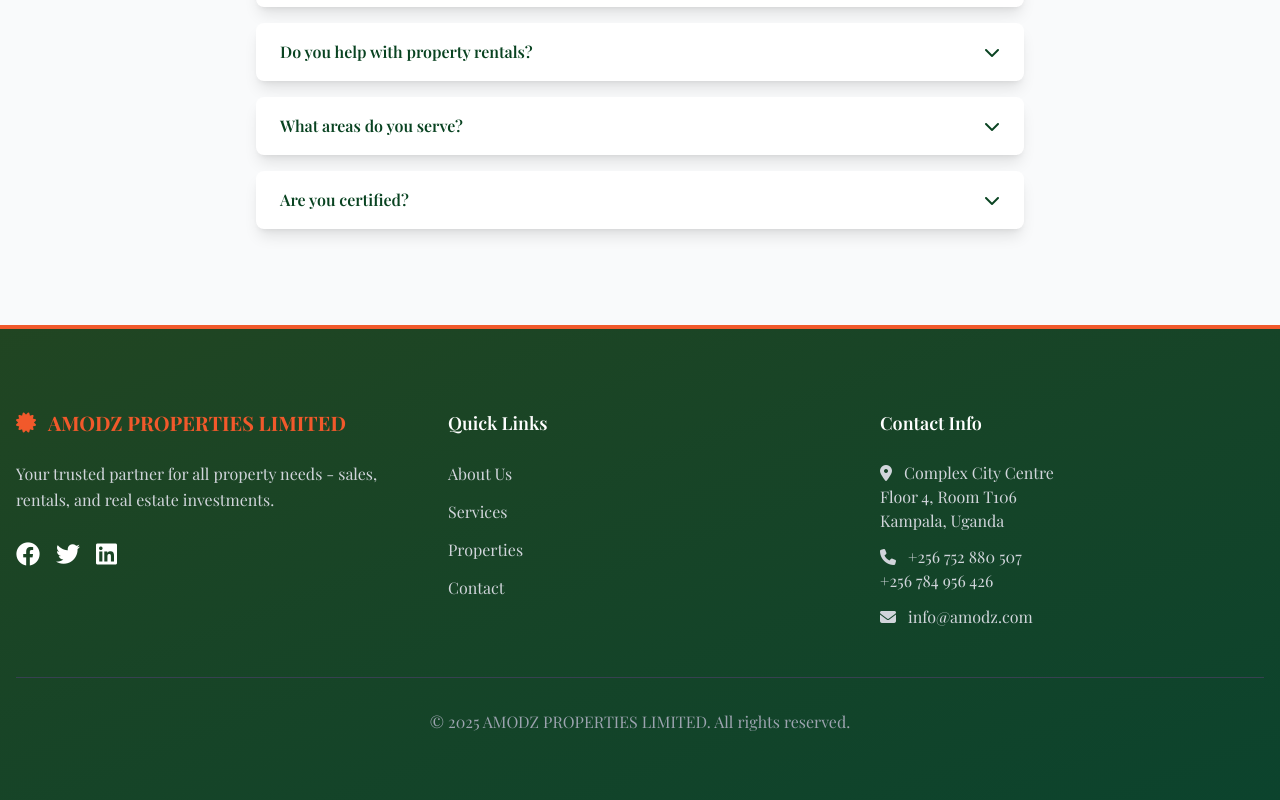
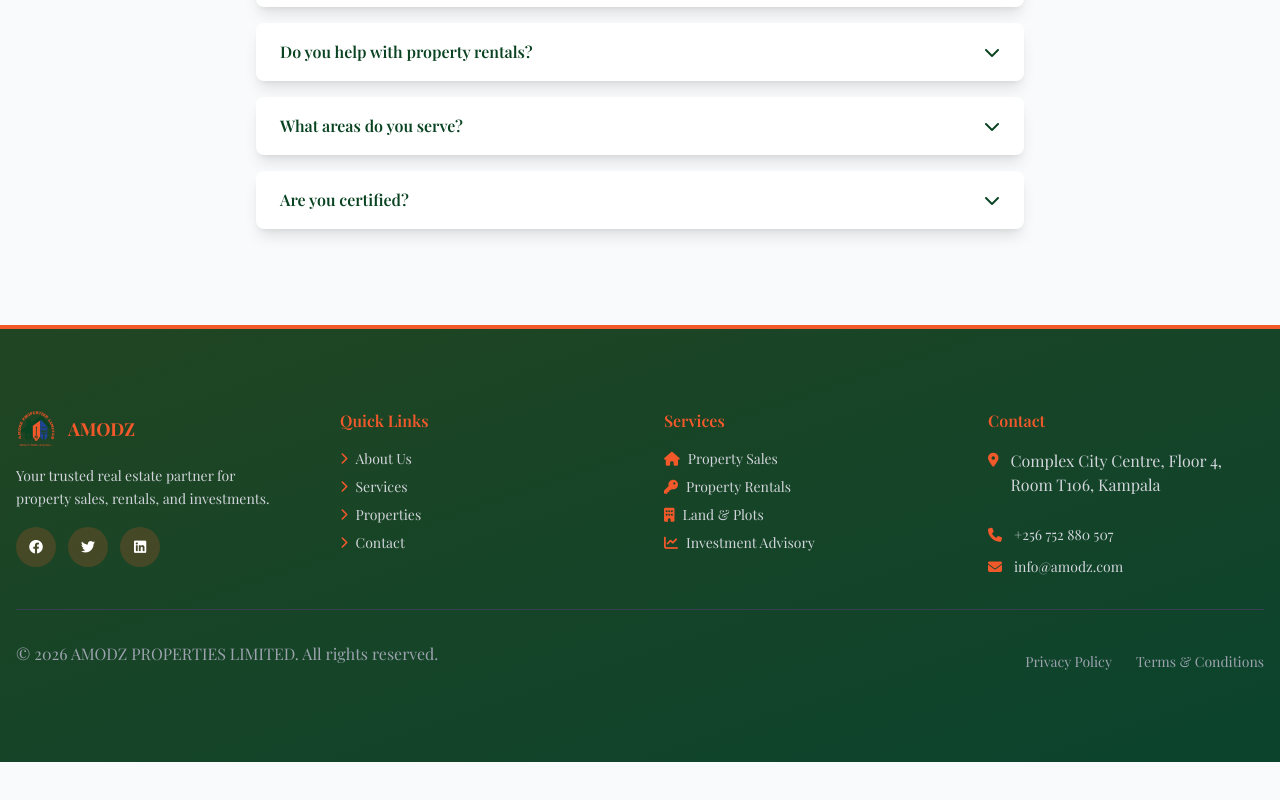
Before and after one commit to ssenkula-rivan/company, a Next.js app: page /faq in a window 1280 px wide. Shown: the part 589-1389 px from the top of the page. After the commit the page ends 1351 px from the top, so only its background shows below. Built offline with nearby package versions, Linux system fonts and the light colour scheme.

Commit message:
Make copyright year dynamic

```diff
--- a/components/Footer.js
+++ b/components/Footer.js
@@ -10,6 +10,7 @@
 
 export default function Footer() {
   const footerRef = useRef(null)
+  const currentYear = new Date().getFullYear()
 
   useEffect(() => {
     // Parallax effect for footer background using GSAP
@@ -46,7 +47,7 @@
       initial={{ opacity: 0 }}
       whileInView={{ opacity: 1 }}
       transition={{ duration: 0.8 }}
-      className="bg-dark-blue text-white py-20 relative overflow-hidden border-t-4 border-orange"
+      className="bg-dark-blue text-white py-12 md:py-20 relative overflow-hidden border-t-4 border-orange"
     >
       {/* Parallax Background */}
       <div className="footer-parallax absolute inset-0 bg-gradient-to-br from-orange/10 to-primary-blue/10">
@@ -54,142 +55,121 @@
       </div>
 
       <div className="container mx-auto px-4 relative z-10">
-        <div className="grid grid-cols-1 md:grid-cols-3 gap-12">
+        {/* Main Footer Content */}
+        <div className="grid grid-cols-1 sm:grid-cols-2 lg:grid-cols-4 gap-8 md:gap-12 mb-8">
+          {/* Company Info */}
           <motion.div
-            className="footer-section footer-element"
-            initial={{ opacity: 0, y: 50 }}
+            className="footer-section"
+            initial={{ opacity: 0, y: 30 }}
             whileInView={{ opacity: 1, y: 0 }}
             viewport={{ once: true }}
-            transition={{ delay: 0.2, duration: 0.8, ease: 'easeOut' }}
+            transition={{ delay: 0.1, duration: 0.6 }}
           >
-            <h5 className="text-xl font-bold mb-6 flex items-center">
-              <i className="fas fa-certificate mr-3 text-orange"></i>
-              AMODZ PROPERTIES LIMITED
-            </h5>
-            <motion.p
-              className="text-gray-300 mb-6 leading-relaxed"
-              whileHover={{ x: 10 }}
-              transition={{ duration: 0.3 }}
-            >
-              Your trusted partner for all property needs - sales, rentals, and real estate investments.
-            </motion.p>
-            <motion.div
-              className="flex space-x-4"
-              initial={{ opacity: 0, scale: 0.8 }}
-              whileInView={{ opacity: 1, scale: 1 }}
-              viewport={{ once: true }}
-              transition={{ delay: 0.4, duration: 0.6, stagger: 0.1 }}
-            >
+            <div className="flex items-center mb-4">
+              <img src="/LOGO.png" alt="AMODZ Logo" className="w-10 h-10 mr-3" />
+              <h5 className="text-lg font-bold">AMODZ</h5>
+            </div>
+            <p className="text-gray-300 text-sm leading-relaxed mb-4">
+              Your trusted real estate partner for property sales, rentals, and investments.
+            </p>
+            <div className="flex space-x-3">
               {socialLinks.map((social, index) => (
                 <motion.a
                   key={index}
                   href={social.href}
-                  className="text-white hover:text-orange transition-colors duration-300 text-2xl"
-                  whileHover={{
-                    scale: 1.2,
-                    rotate: 10,
-                    color: '#F1592B'
-                  }}
-                  whileTap={{ scale: 0.9 }}
+                  className="w-10 h-10 bg-orange/20 hover:bg-orange text-white rounded-full flex items-center justify-center transition-all duration-300"
+                  whileHover={{ scale: 1.1 }}
+                  whileTap={{ scale: 0.95 }}
                 >
-                  <i className={social.icon}></i>
+                  <i className={`${social.icon} text-sm`}></i>
                 </motion.a>
               ))}
-            </motion.div>
+            </div>
           </motion.div>
 
+          {/* Quick Links */}
           <motion.div
-            className="footer-section footer-element"
-            initial={{ opacity: 0, y: 50 }}
+            className="footer-section"
+            initial={{ opacity: 0, y: 30 }}
             whileInView={{ opacity: 1, y: 0 }}
             viewport={{ once: true }}
-            transition={{ delay: 0.4, duration: 0.8, ease: 'easeOut' }}
+            transition={{ delay: 0.2, duration: 0.6 }}
           >
-            <h6 className="text-lg font-semibold mb-6">Quick Links</h6>
-            <motion.ul
-              className="space-y-3"
-              initial={{ opacity: 0, x: -30 }}
-              whileInView={{ opacity: 1, x: 0 }}
-              viewport={{ once: true }}
-              transition={{ delay: 0.6, duration: 0.6 }}
-            >
+            <h6 className="text-base font-semibold mb-4 text-orange">Quick Links</h6>
+            <ul className="space-y-2">
               {quickLinks.map((link, index) => (
-                <motion.li
-                  key={index}
-                  initial={{ opacity: 0, x: -20 }}
-                  whileInView={{ opacity: 1, x: 0 }}
-                  viewport={{ once: true }}
-                  transition={{ delay: 0.7 + index * 0.1, duration: 0.5 }}
-                >
+                <li key={index}>
                   <Link
                     href={link.href}
-                    className="text-gray-300 hover:text-orange transition-colors duration-300 inline-block"
-                    whileHover={{ x: 10 }}
-                    transition={{ duration: 0.3 }}
+                    className="text-gray-300 text-sm hover:text-orange transition-colors duration-300 flex items-center"
                   >
+                    <i className="fas fa-chevron-right text-orange mr-2 text-xs"></i>
                     {link.name}
                   </Link>
-                </motion.li>
+                </li>
               ))}
-            </motion.ul>
+            </ul>
           </motion.div>
 
+          {/* Services */}
           <motion.div
-            className="footer-section footer-element"
-            initial={{ opacity: 0, y: 50 }}
+            className="footer-section"
+            initial={{ opacity: 0, y: 30 }}
             whileInView={{ opacity: 1, y: 0 }}
             viewport={{ once: true }}
-            transition={{ delay: 0.6, duration: 0.8, ease: 'easeOut' }}
+            transition={{ delay: 0.3, duration: 0.6 }}
           >
-            <h6 className="text-lg font-semibold mb-6">Contact Info</h6>
-            <motion.div
-              className="space-y-3"
-              initial={{ opacity: 0, x: -30 }}
-              whileInView={{ opacity: 1, x: 0 }}
-              viewport={{ once: true }}
-              transition={{ delay: 0.8, duration: 0.6 }}
-            >
-              <motion.p
-                className="text-gray-300 mb-3"
-                whileHover={{ x: 10 }}
-                transition={{ duration: 0.3 }}
-              >
-                <i className="fas fa-map-marker-alt mr-3"></i>
-                Complex City Centre<br />
-                Floor 4, Room T106<br />
-                Kampala, Uganda
-              </motion.p>
-              <motion.p
-                className="text-gray-300 mb-3"
-                whileHover={{ x: 10 }}
-                transition={{ duration: 0.3 }}
-              >
-                <i className="fas fa-phone mr-3"></i>
-                +256 752 880 507<br />
-                +256 784 956 426
-              </motion.p>
-              <motion.p
-                className="text-gray-300"
-                whileHover={{ x: 10 }}
-                transition={{ duration: 0.3 }}
-              >
-                <i className="fas fa-envelope mr-3"></i>
-                info@amodz.com
-              </motion.p>
-            </motion.div>
+            <h6 className="text-base font-semibold mb-4 text-orange">Services</h6>
+            <ul className="space-y-2 text-sm text-gray-300">
+              <li className="flex items-center"><i className="fas fa-home text-orange mr-2"></i>Property Sales</li>
+              <li className="flex items-center"><i className="fas fa-key text-orange mr-2"></i>Property Rentals</li>
+              <li className="flex items-center"><i className="fas fa-building text-orange mr-2"></i>Land & Plots</li>
+              <li className="flex items-center"><i className="fas fa-chart-line text-orange mr-2"></i>Investment Advisory</li>
+            </ul>
+          </motion.div>
+
+          {/* Contact Info */}
+          <motion.div
+            className="footer-section"
+            initial={{ opacity: 0, y: 30 }}
+            whileInView={{ opacity: 1, y: 0 }}
+            viewport={{ once: true }}
+            transition={{ delay: 0.4, duration: 0.6 }}
+          >
+            <h6 className="text-base font-semibold mb-4 text-orange">Contact</h6>
+            <div className="space-y-3 text-sm">
+              <div className="flex items-start">
+                <i className="fas fa-map-marker-alt text-orange mr-3 mt-1 flex-shrink-0"></i>
+                <p className="text-gray-300">Complex City Centre, Floor 4, Room T106, Kampala</p>
+              </div>
+              <div className="flex items-center">
+                <i className="fas fa-phone text-orange mr-3 flex-shrink-0"></i>
+                <a href="tel:+256752880507" className="text-gray-300 hover:text-orange transition-colors">+256 752 880 507</a>
+              </div>
+              <div className="flex items-center">
+                <i className="fas fa-envelope text-orange mr-3 flex-shrink-0"></i>
+                <a href="mailto:info@amodz.com" className="text-gray-300 hover:text-orange transition-colors">info@amodz.com</a>
+              </div>
+            </div>
           </motion.div>
         </div>
 
+        {/* Divider */}
+        <div className="border-t border-gray-700 my-8"></div>
+
+        {/* Bottom Footer */}
         <motion.div
-          initial={{ opacity: 0, y: 30 }}
-          whileInView={{ opacity: 1, y: 0 }}
+          initial={{ opacity: 0 }}
+          whileInView={{ opacity: 1 }}
           viewport={{ once: true }}
-          transition={{ delay: 1, duration: 0.8 }}
-          className="border-t border-gray-700 mt-12 pt-8 text-center"
+          transition={{ delay: 0.5, duration: 0.6 }}
+          className="flex flex-col sm:flex-row justify-between items-center text-center sm:text-left text-sm text-gray-400 space-y-4 sm:space-y-0"
         >
-          <p className="text-gray-400">
-            © 2025 AMODZ PROPERTIES LIMITED. All rights reserved.
-          </p>
+          <p>© {currentYear} AMODZ PROPERTIES LIMITED. All rights reserved.</p>
+          <div className="flex space-x-6">
+            <Link href="#" className="hover:text-orange transition-colors">Privacy Policy</Link>
+            <Link href="#" className="hover:text-orange transition-colors">Terms & Conditions</Link>
+          </div>
         </motion.div>
       </div>
     </motion.footer>
```
